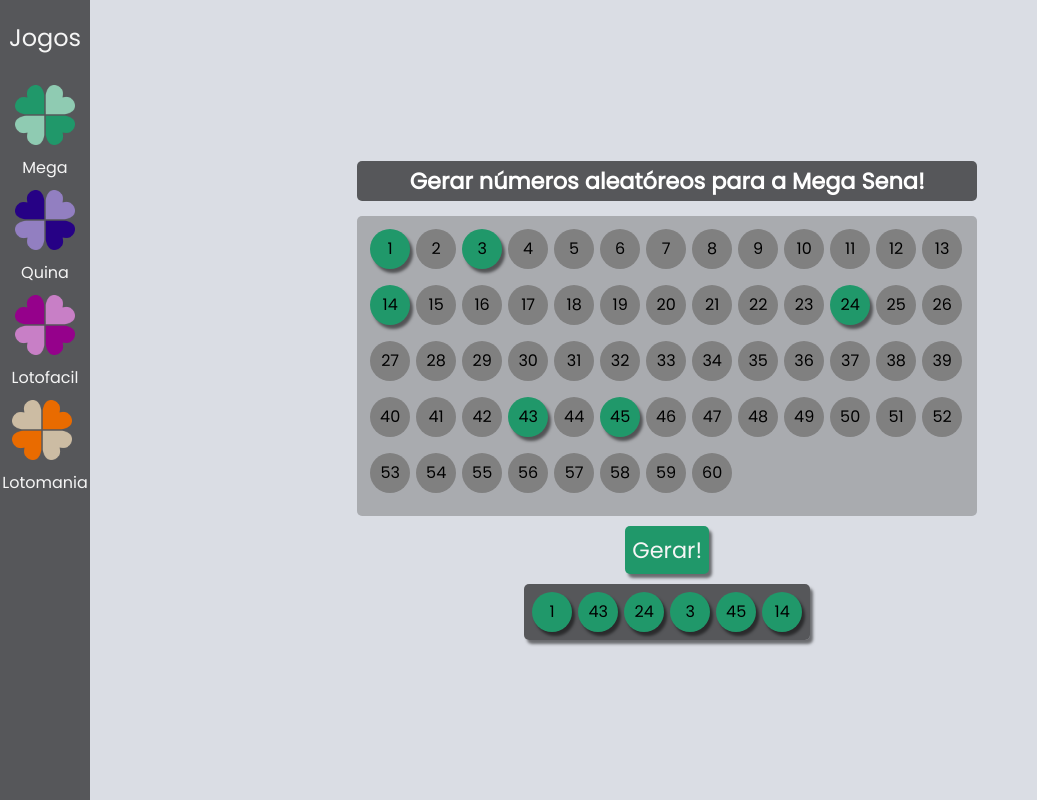
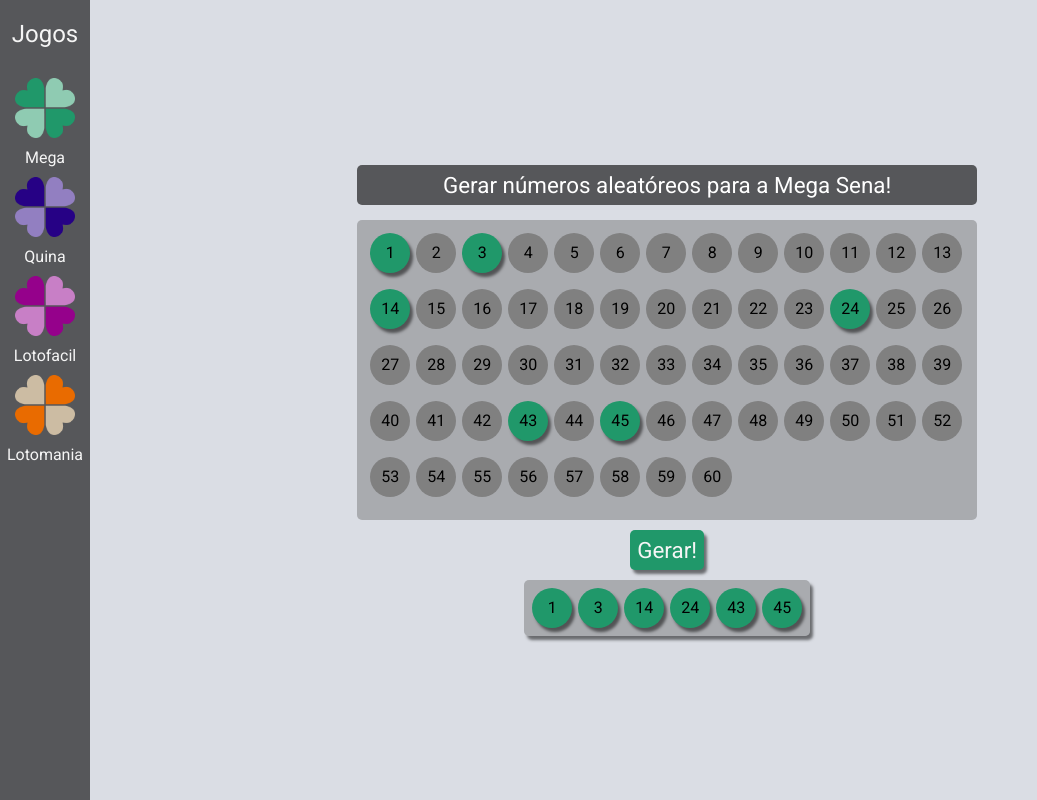
Before and after one commit to Wesley708/mega.random, a plain HTML site: page index.html in a window 1280 px wide. Both pictures are taken after a click on the button "Gerar!". Shown: the whole page, without its empty margins (0-1037 px from the left). Drawn offline with Linux system fonts and the light colour scheme.

Commit message:
Array que exibe os números ordenado

```diff
--- a/assets/css/style.css
+++ b/assets/css/style.css
@@ -1,9 +1,9 @@
-@import url('https://fonts.googleapis.com/css2?family=Poppins:display=swap');
+@import url('https://fonts.googleapis.com/css2?family=Roboto:display=swap');
 
 :root{
     --color-sena: #20986A;
     --color-quina: #4c3487;
-    --color-facil: #95018B;
+    --color-facil: #984192;
     --color-mania: #E96B00;
     --dark-gray: rgba(0, 0, 0, 0.603);
 }
@@ -12,7 +12,7 @@
     margin: 0;
     padding: 0;
     box-sizing: border-box;
-    font-family: Poppins, sans-serif;
+    font-family: Roboto, sans-serif;
 }
 
 body{
@@ -108,7 +108,7 @@ h1{
 .generated-numbers{
     display: flex;
     flex-direction: row;
-    background-color: var(--dark-gray);
+    background-color: rgba(83, 83, 83, 0.363);
     border-radius: 5px;
     padding: 5px;
     max-width: 620px;
@@ -156,7 +156,7 @@ h1{
     flex-direction: column;
 }
 .container h1{
-    font-weight: 700;
+    font-weight: 500;
     text-align: center;
     width: 620px;
     background-color: var(--dark-gray);
--- a/assets/js/script.js
+++ b/assets/js/script.js
@@ -63,7 +63,7 @@ function generateScreen(jogo){
             principal.innerHTML += `<div class="number">${i}</div>`;
         };
         container.innerHTML += `<button class="generate ${background} shadow" onclick="generate('${generate}')">Gerar!</button>
-        <div class="generated-numbers shadow">`;
+        <div id="generated-numbers" class="generated-numbers shadow">`;
 };
 
 function generate(jogo){
@@ -117,5 +117,10 @@ function generate(jogo){
     function exit(element){
         generatedNumbers.innerHTML += `<div class="exit ${background} shadow">${element}</div>`;
     }
-    randomAraray.forEach(exit);
+
+    let asc = randomAraray.sort(function(a, b){
+        return a - b;
+    });
+
+    asc.forEach(exit);
 };
--- a/index.html
+++ b/index.html
@@ -3,6 +3,8 @@
 <head>
     <meta charset="UTF-8">
     <meta name="viewport" content="width=device-width, initial-scale=1.0">
+
+    <link rel="shortcut icon" href="assets/img/sena.png" type="image/x-icon">
 
     <link rel="stylesheet" href="assets/css/style.css">
 
```
